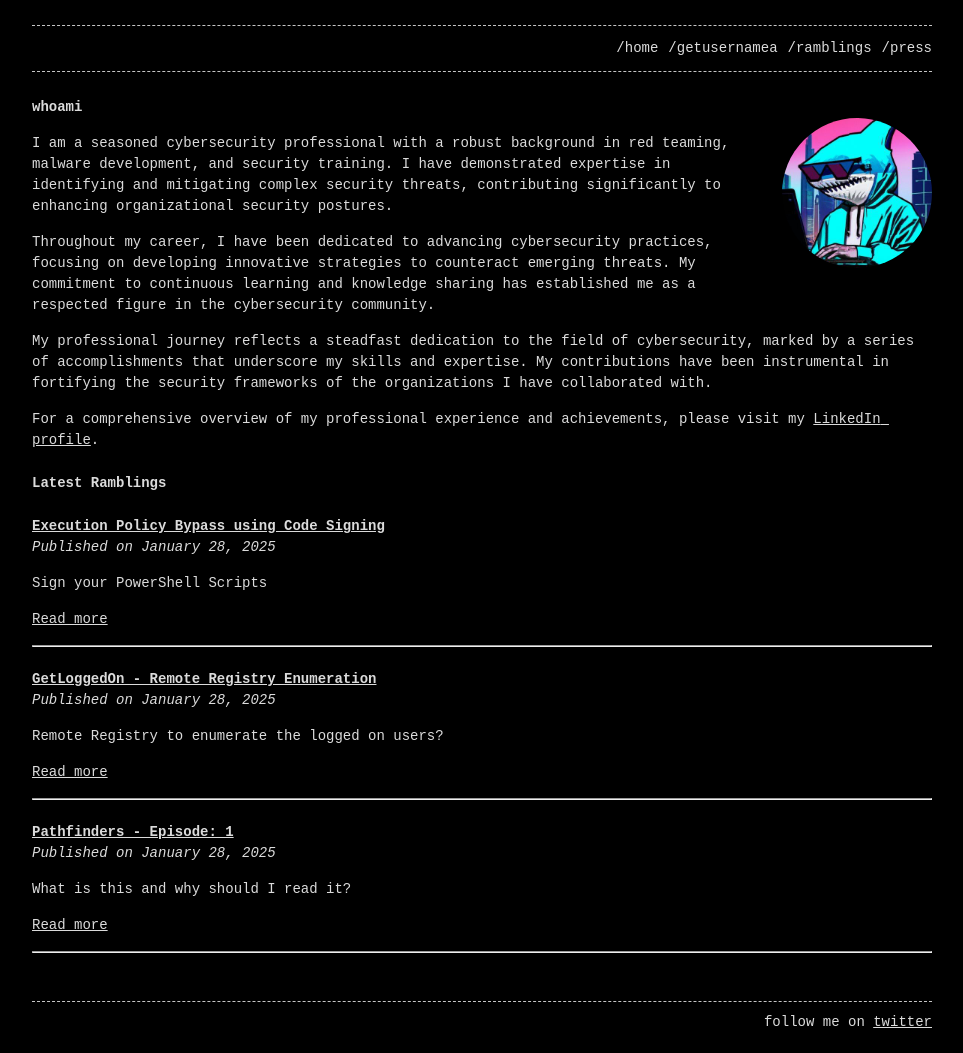
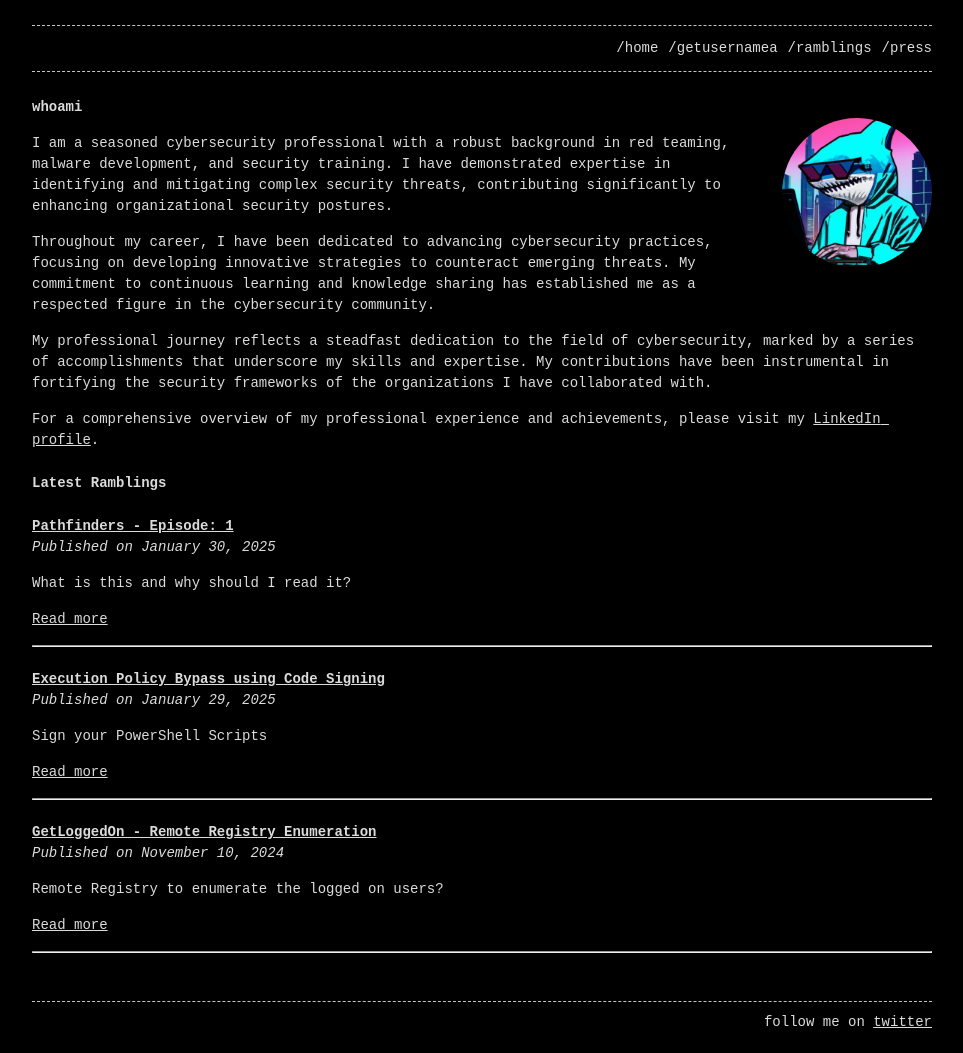
Before and after one commit to 0xSH4RKS/0xSH4RKS.github.io, a Jekyll site: the page built from index.md, in a window 1280 px wide. Shown: the whole page, without its empty margins (158-1121 px from the left). Built offline with Jekyll 4.4.1, drawn with Linux system fonts in a browser that asks for light colours.

Commit message:
fixed sorting ramblings

```diff
--- a/_ramblings/exec_policy.md
+++ b/_ramblings/exec_policy.md
@@ -1,6 +1,7 @@
 ---
 layout: post
 title: Execution Policy Bypass using Code Signing
+published_date: 2025-01-29
 ---
 
 # Sign your PowerShell Scripts
--- a/_ramblings/getloggedon_bof.md
+++ b/_ramblings/getloggedon_bof.md
@@ -1,6 +1,7 @@
 ---
 layout: post
 title: GetLoggedOn - Remote Registry Enumeration
+published_date: 2024-11-10
 ---
 
 # Remote Registry to enumerate the logged on users?
--- a/_ramblings/pathfinders01.md
+++ b/_ramblings/pathfinders01.md
@@ -1,6 +1,7 @@
 ---
 layout: post
 title: "Pathfinders - Episode: 1"
+published_date: 2025-01-30
 ---
 
 # What is this and why should I read it?
--- a/index.md
+++ b/index.md
@@ -18,9 +18,21 @@ For a comprehensive overview of my professional experience and achievements, ple
 
 # Latest Ramblings
 
-{% for ramble in site.ramblings limit: 5 %}
+{% assign ramblings = site.ramblings %}
+
+{%- for ramble in ramblings -%}
+  {%- if ramble.published_date == nil -%}
+    {%- assign ramble_published = ramble.date -%}
+  {%- else -%}
+    {%- assign ramble_published = ramble.published_date -%}
+  {%- endif -%}
+{%- endfor -%}
+
+{% assign sorted_ramblings = ramblings | sort: "published_date" | reverse %}
+
+{% for ramble in sorted_ramblings limit: 5 %}
 ## [{{ ramble.title }}]({{ ramble.url }})
-*Published on {{ ramble.date | date: "%B %d, %Y" }}*
+*Published on {{ ramble.published_date | default: ramble.date | date: "%B %d, %Y" }}*
 
 {{ ramble.excerpt | strip_html | truncatewords: 30 }}
 
```
